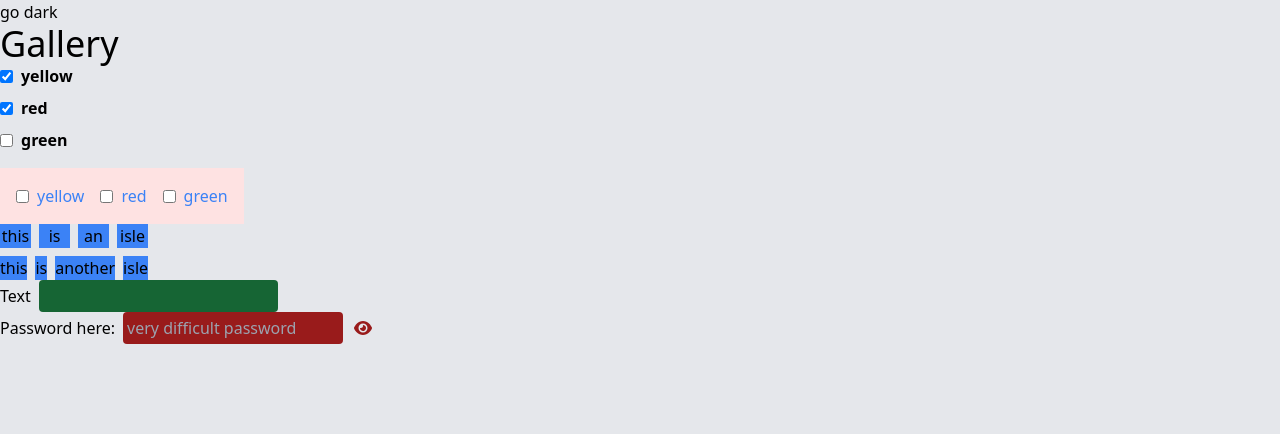
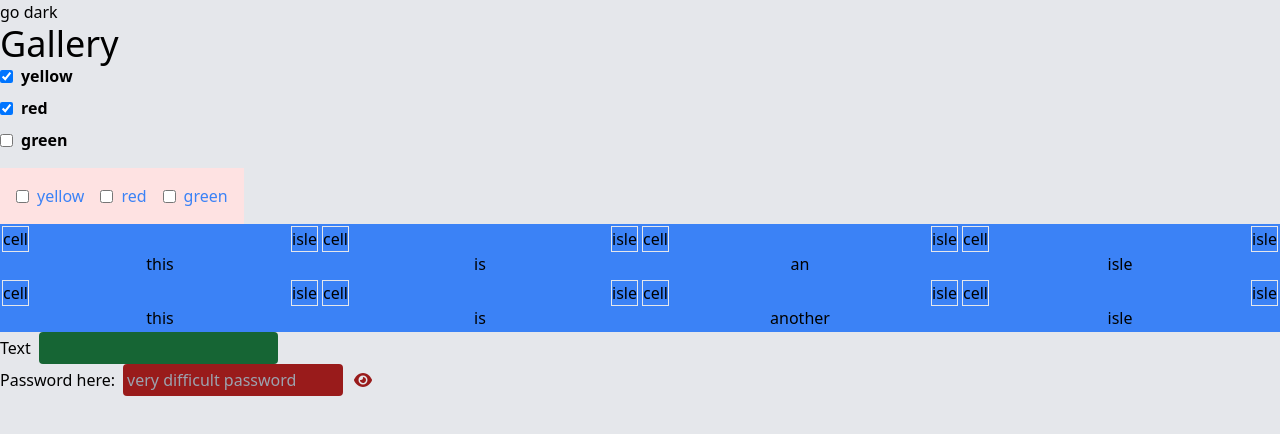
Before and after one commit to CrgioYalux/brute-draft, a React (Vite) app: page / in a window 1280 px wide. Shown: the top 434 px of the page. Built offline with nearby package versions, Linux system fonts and the light colour scheme.

Commit message:
feat|ref: allow to (un)select grid cells and isles | every grid related component in its own file

```diff
--- /dev/null
+++ b/src/components/Grid/Cell.tsx
@@ -0,0 +1,62 @@
+import {
+  useRowContext,
+} from "./Row";
+
+function Cell({
+  children,
+}: CellProps): React.ReactNode {
+  return (
+    <div>{children}</div>
+  );
+}
+
+function InternalCell({
+  id,
+  rowId,
+  isleId,
+  children,
+}: InternalCellProps): React.ReactNode {
+  const rowContext = useRowContext();
+
+  const belongsToSelectedIsle = rowContext.state.selectedIsle === isleId;
+  const isSelectedCell = rowContext.state.selectedCell?.cellId === id && rowContext.state.selectedCell?.rowId === rowId;
+
+  return (
+    <div
+    className={`
+      flex flex-col items-center flex-1 bg-blue-500 border-2 box-border border-collapse
+      ${isSelectedCell ? 'border-black bg-red-500' : 'border-transparent'}
+      ${belongsToSelectedIsle && !isSelectedCell ? 'bg-green-500' : ''}
+    `}
+    >
+      <div className='flex w-full justify-between'>
+        <button
+        className='border border-1 border-collapse'
+        onClick={() => {
+          if (isSelectedCell)
+            return rowContext.action.unselectCell();
+          rowContext.action.selectCell(id, isleId);
+        }}
+        >
+          cell
+        </button>
+        <button
+        className='border border-1'
+        onClick={() => {
+          if (belongsToSelectedIsle)
+            return rowContext.action.unselectIsle();
+          rowContext.action.selectIsle(isleId);
+        }}
+        >
+          isle
+        </button>
+      </div>
+      {children}
+    </div>
+  );
+}
+
+export {
+  Cell,
+  InternalCell,
+};
--- /dev/null
+++ b/src/components/Grid/Grid.tsx
@@ -0,0 +1,84 @@
+import {
+  createContext,
+  useContext,
+  useState,
+  useEffect,
+  useLayoutEffect,
+  Children,
+} from "react";
+
+import {
+  InternalRow
+} from "./Row";
+
+const GridContext = createContext<GridContext>({} as GridContext);
+
+interface GridProps {
+  children: React.ReactNode;
+};
+
+function Grid({
+  children,
+}: GridProps): React.ReactNode {
+  const [didChildrenRender, setDidChildrenRender] = useState<boolean>(false);
+  const [rows, setRows] = useState<InternalRowProps[]>([]);
+  const [selectedCell, setSelectedCell] = useState<Cell | null>(null);
+  const [selectedIsle, setSelectedIsle] = useState<number>(-1);
+
+  useEffect(() => {
+    if (!didChildrenRender)
+      setDidChildrenRender(true);
+  }, [children]);
+
+  useLayoutEffect(() => {
+    if (didChildrenRender)
+      Children.forEach(children, (child, index) => {
+        const row = child as React.ReactElement<RowProps>;
+
+        setRows(
+          (prev) => prev.findIndex(v => v.id === index) === -1
+            ? [
+                ...prev,
+                { ...row.props, id: index, key: index, }
+              ]
+            : prev
+        );
+      });
+  }, [didChildrenRender]);
+
+  const selectCell = (cell: Cell): void => {
+    setSelectedCell(cell);
+  };
+
+  const selectIsle = (isleId: number): void => {
+    setSelectedIsle(isleId);
+  };
+
+  const unselectCell = (): void => {
+    setSelectedCell(null);
+  };
+
+  const unselectIsle = (): void => {
+    setSelectedIsle(-1);
+  };
+
+  const value: GridContext = {
+    state: { selectedCell, selectedIsle, },
+    action: { selectCell, unselectCell, selectIsle, unselectIsle, },
+  };
+
+  return (
+    <GridContext.Provider value={value}>
+      <div className='flex flex-col'>
+        {rows.map(v => <InternalRow {...v} />)}
+      </div>
+    </GridContext.Provider>
+  );
+}
+
+const useGridContext = (): GridContext => useContext(GridContext);
+
+export {
+  Grid,
+  useGridContext,
+};
--- /dev/null
+++ b/src/components/Grid/Row.tsx
@@ -0,0 +1,98 @@
+import {
+  createContext,
+  useContext,
+  useState,
+  useEffect,
+  useLayoutEffect,
+  Children,
+} from "react";
+
+import {
+  InternalCell,
+} from "./Cell";
+
+import {
+  useGridContext,
+} from "./Grid";
+
+function Row({
+  children,
+}: RowProps): React.ReactNode {
+  return (
+    <div>
+      {children}
+    </div>
+  );
+}
+
+const RowContext = createContext<RowContext>({} as RowContext);
+
+function InternalRow({
+  id,
+  children,
+}: InternalRowProps): React.ReactNode {
+  const gridContext = useGridContext();
+
+  const [didChildrenRender, setDidChildrenRender] = useState<boolean>(false);
+  const [cells, setCells] = useState<InternalCellProps[]>([]);
+
+  useEffect(() => {
+    if (!didChildrenRender)
+      setDidChildrenRender(true);
+  }, [children]);
+
+  useLayoutEffect(() => {
+    if (didChildrenRender)
+      Children.forEach(children, (child, index) => {
+        const cell = child as React.ReactElement<CellProps>;
+
+        setCells(
+          (prev) => prev.findIndex(v => v.id === index) === -1
+            ? [
+                ...prev,
+                { ...cell.props, id: index, key: index, rowId: id, }
+              ]
+            : prev
+        );
+      });
+  }, [didChildrenRender]);
+
+  const selectCell = (cellId: number, isleId: number): void => {
+    if (cells.findIndex(v => v.id === cellId) === -1) return;
+    gridContext.action.selectCell({ cellId, isleId, rowId: id });
+  };
+
+  const selectIsle = (isleId: number): void => {
+    if (cells.findIndex(v => v.isleId === isleId) === -1) return;
+    gridContext.action.selectIsle(isleId);
+  };
+
+  const unselectCell = (): void => {
+    gridContext.action.unselectCell();
+  }
+
+  const unselectIsle = (): void => {
+    gridContext.action.unselectIsle();
+  }
+
+  const value: RowContext = {
+    state: gridContext.state,
+    action: { selectCell, unselectCell, selectIsle, unselectIsle, },
+  };
+
+  return (
+    <RowContext.Provider value={value}>
+      <div className='flex w-full border-collapse'>
+        {cells.map(v => <InternalCell {...v} />)}
+      </div>
+    </RowContext.Provider>
+  );
+}
+
+const useRowContext = (): RowContext => useContext(RowContext);
+
+export {
+  InternalRow,
+  Row,
+  useRowContext,
+};
--- a/src/components/Grid/index.tsx
+++ b/src/components/Grid/index.tsx
@@ -1,153 +1,3 @@
-import {
-  createContext,
-  useContext,
-  useState,
-  useEffect,
-  useLayoutEffect,
-  Children,
-} from 'react';
-
-interface CellProps {
-  children?: React.ReactNode;
-  isleId: number;
-};
-
-function Cell({
-  children,
-}: CellProps): React.ReactNode {
-
-  return (
-    <div>{children}</div>
-  );
-}
-
-interface RowProps {
-  children?: React.ReactNode;
-};
-
-function Row({
-  children,
-}: RowProps): React.ReactNode {
-
-  return (
-    <RowContext.Provider value={{}}>
-      <div className='flex flex-row gap-2'>
-        {children}
-      </div>
-    </RowContext.Provider>
-  );
-}
-
-interface RowContext {};
-const RowContext = createContext<RowContext>({} as RowContext);
-const useRowContextProvider = (): RowContext => useContext(RowContext);
-
-interface GridContext {};
-const GridContext = createContext<GridContext>({} as GridContext);
-const useGridContextProvider = (): GridContext => useContext(GridContext);
-
-interface InternalCellProps extends CellProps {
-  id: number;
-  key: number;
-};
-
-function InternalCell({
-  id,
-  children,
-}: InternalCellProps): React.ReactNode {
-  const rowContext = useRowContextProvider();
-
-  return (
-    <div className='flex-1 bg-blue-500 text-center'>
-      {children}
-    </div>
-  );
-}
-
-interface InternalRowProps extends RowProps {
-  id: number;
-  key: number;
-};
-
-function InternalRow({
-  id,
-  children,
-}: InternalRowProps): React.ReactNode {
-  const gridContext = useGridContextProvider();
-
-  const [didChildrenRender, setDidChildrenRender] = useState<boolean>(false);
-  const [cells, setCells] = useState<InternalCellProps[]>([]);
-
-  useEffect(() => {
-    if (!didChildrenRender)
-      setDidChildrenRender(true);
-  }, [children]);
-
-  useLayoutEffect(() => {
-    if (didChildrenRender) {
-      Children.forEach(children, (child, index) => {
-        const cell = child as React.ReactElement<CellProps>;
-
-        setCells(
-          (prev) => prev.findIndex(v => v.id === index) === -1
-            ? [
-                ...prev,
-                { ...cell.props, id: index, key: index, }
-              ]
-            : prev
-        );
-      });
-    }
-  }, [didChildrenRender]);
-
-  return (
-    <RowContext.Provider value={{}}>
-      <div className='flex w-full gap-2'>
-        {cells.map(v => <InternalCell {...v} />)}
-      </div>
-    </RowContext.Provider>
-  );
-}
-
-interface GridProps {
-  children: React.ReactNode;
-};
-
-function Grid({
-  children,
-}: GridProps): React.ReactNode {
-  const [didChildrenRender, setDidChildrenRender] = useState<boolean>(false);
-  const [rows, setRows] = useState<InternalRowProps[]>([]);
-
-  useEffect(() => {
-    if (!didChildrenRender)
-      setDidChildrenRender(true);
-  }, [children]);
-
-  useLayoutEffect(() => {
-    if (didChildrenRender) {
-      Children.forEach(children, (child, index) => {
-        const row = child as React.ReactElement<RowProps>;
-
-        setRows(
-          (prev) => prev.findIndex(v => v.id === index) === -1
-            ? [
-                ...prev,
-                { ...row.props, id: index, key: index, }
-              ]
-            : prev
-        );
-      });
-    }
-  }, [didChildrenRender]);
-
-  return (
-    <GridContext.Provider value={{}}>
-      <div className='flex flex-col w-max gap-2'>
-        {rows.map(v => <InternalRow {...v} />)}
-      </div>
-    </GridContext.Provider>
-  );
-}
-
-export { Grid, Row, Cell };
+export { Cell } from "./Cell";
+export { Row } from "./Row";
+export { Grid } from "./Grid";
```
Also changed, not shown: src/components/Grid/types.d.ts (added, +49 -0 lines).
